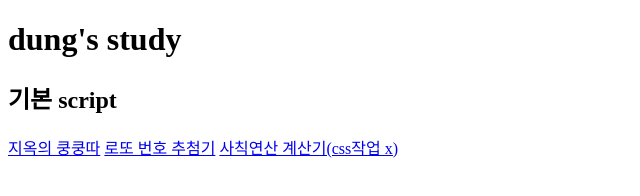
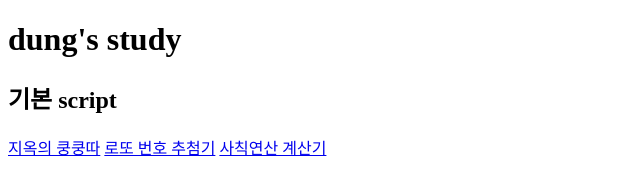
Before and after one commit to seasun93/study, a plain HTML site: page index.html in a window 1280 px wide. Shown: the full height of the page, 0-640 px from the left. Drawn offline with Linux system fonts and the light colour scheme.

```diff
--- a/index.html
+++ b/index.html
@@ -13,7 +13,7 @@
         <!-- <a href="./renewal/basic.html">기초 script</a> -->
         <a href="./goOnWording/index.html">지옥의 쿵쿵따</a>
         <a href="./lotto/index.html">로또 번호 추첨기</a>
-        <a href="./calculator/index.html">사칙연산 계산기(css작업 x)</a>
+        <a href="./calculator/index.html">사칙연산 계산기</a>
     </section>
 </body>
 </html>
```
